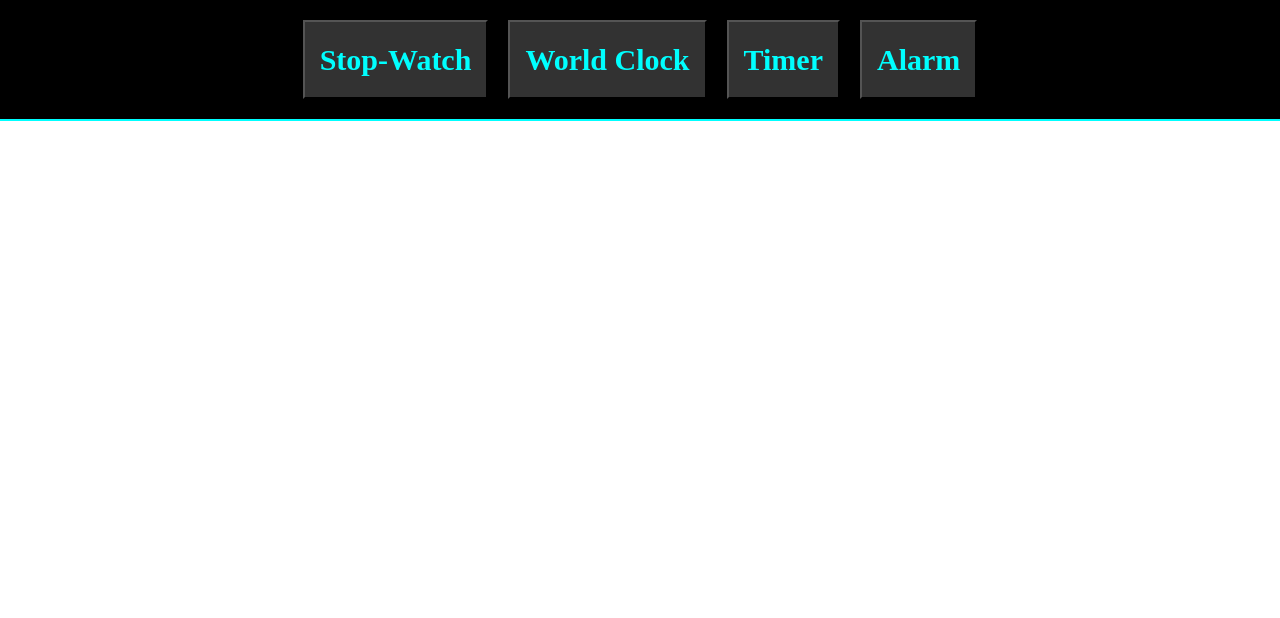
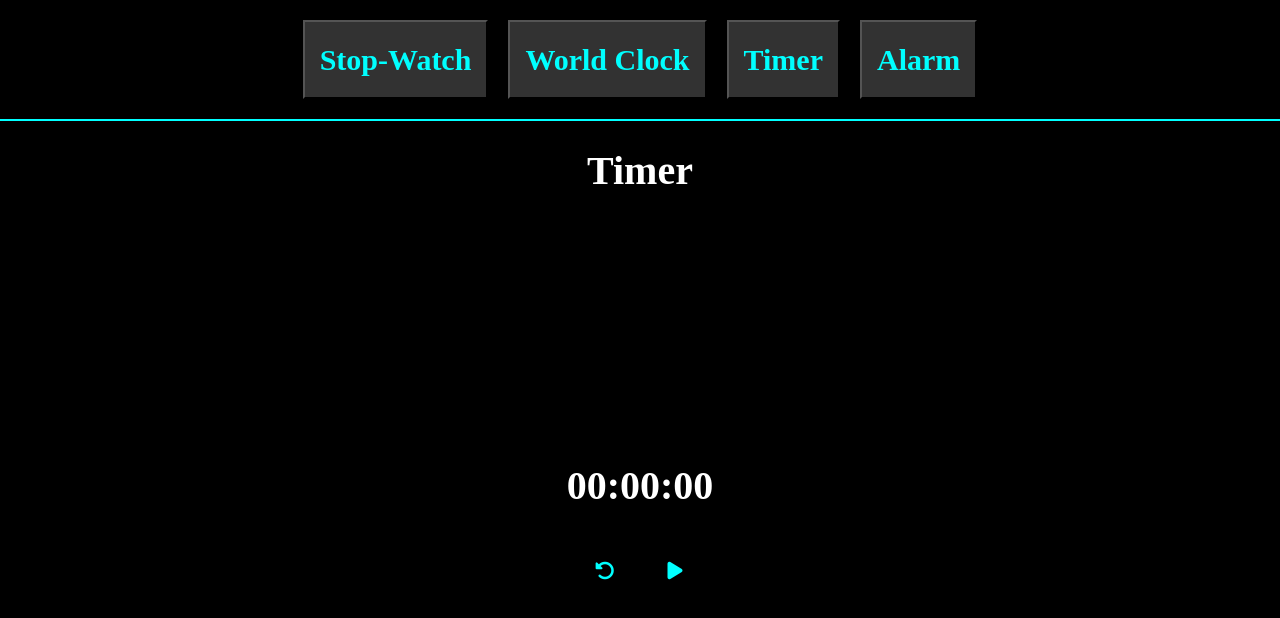
Before and after one commit to HWaterCoding/stopwatch-program, a website built with webpack: page src/template.html in a window 1280 px wide. Both pictures are taken after a click on the button "Timer". Built offline with nearby package versions, Linux system fonts and the light colour scheme.

Commit message:
Create DOM generation function for load-timer

```diff
--- a/src/apps/index.js
+++ b/src/apps/index.js
@@ -1,3 +1,7 @@
+//THIS WILL EVENTUALLY BECOME SOMETHING LIKE "INIT-STOPWATCH.JS" AND BE USED TO SWITCH BETWEEN APPS.
+//WE WILL PUT ALL OF THIS INTO A DEFAULT FUNCTION, EXPORT IT, AND CALL IT IN "APP-CONTROLLER.JS"
+
+
 //Import CSS
 import "../styles.css";
 
@@ -9,41 +13,41 @@ import lapTime from "./stopwatch-app/lap-manager.js";
 import bindUI from "./stopwatch-app/ui-controller.js";
 
 //Default page-load of stopwatch application:
-const loadStopwatchDOM = loadStopwatch();
-const stopwatch = createStopwatch();
-const renderer = renderTime(stopwatch, loadStopwatchDOM.stopwatchTime);
-const lapper = lapTime(stopwatch, loadStopwatchDOM.lapTimersDiv);
-bindUI(stopwatch, renderer, loadStopwatchDOM, lapper);
+
+// const loadStopwatchDOM = loadStopwatch();
+// const stopwatch = createStopwatch();
+// const renderer = renderTime(stopwatch, loadStopwatchDOM.stopwatchTime);
+// const lapper = lapTime(stopwatch, loadStopwatchDOM.lapTimersDiv);
+// bindUI(stopwatch, renderer, loadStopwatchDOM, lapper);
 
 //Function to reset renderer interval so they don't stack
-let intervalId;
-function startRenderer(renderer){
-    clearInterval(intervalId);
-    intervalId = setInterval(renderer.setTime, 25);
-}
-startRenderer(renderer);
+
+// let intervalId;
+// function startRenderer(renderer){
+//     clearInterval(intervalId);
+//     intervalId = setInterval(renderer.setTime, 25);
+// }
+// startRenderer(renderer);
 
 //Stop-watch logic once the "stopwatch" button on navBar is clicked
 const mainContentDiv = document.getElementById("content");
-const stopwatchBtn = document.getElementById("stopwatchBtn");
-stopwatchBtn.addEventListener("click", () =>{
+const stopwatchNavbarBtn = document.getElementById("stopwatchNavbarBtn");
+stopwatchNavbarBtn.addEventListener("click", () =>{
+
+    let intervalId;
+    function startRenderer(renderer){
+        clearInterval(intervalId);
+        intervalId = setInterval(renderer.setTime, 25);
+    }
+
     mainContentDiv.innerHTML = "";
     const loadStopwatchDOM = loadStopwatch();
     const stopwatch = createStopwatch();
     const renderer = renderTime(stopwatch, loadStopwatchDOM.stopwatchTime);
     const lapper = lapTime(stopwatch, loadStopwatchDOM.lapTimersDiv);
     bindUI(stopwatch, renderer, loadStopwatchDOM, lapper);
-    setInterval(renderer.setTime, 25);
+    startRenderer(renderer);
 });
-
-
-
-
-
-//To-do:
-//4) Store all stopwatch related files into it's own directory and fix filepaths
-//5) Need to fix the CSS sizings and everything of the stopwatch program.
-//6) Make all CSS completely responsive and play around with clamp() on everything.
 
 
 
@@ -52,20 +56,22 @@ stopwatchBtn.addEventListener("click", () =>{
 
 
 
-const clockWrapper = document.getElementById("clockWrapper");
-const clockBtn = document.getElementById("clockBtn");
-clockBtn.addEventListener("click", () =>{
+//TIMER LOGIC
+
+import loadTimer from "./timer-app/load-timer.js";
+
+const timerNavbarBtn = document.getElementById("timerNavbarBtn");
+timerNavbarBtn.addEventListener("click", () =>{
     mainContentDiv.innerHTML = "";
-});
+    loadTimer();
+})
 
-const timerWrapper = document.getElementById("timerWrapper");
-const timerBtn = document.getElementById("timerBtn");
-timerBtn.addEventListener("click", () =>{
-    mainContentDiv.innerHTML = "";
-});
 
-const alarmWrapper = document.getElementById("alarmWrapper");
-const alarmBtn = document.getElementById("alarmBtn");
-alarmBtn.addEventListener("click", () =>{
-    mainContentDiv.innerHTML = "";
-});
+
+
+
+
+//To-do:
+//1) Need to fix the CSS sizings and everything of the stopwatch program.
+//2) Make all CSS completely responsive and play around with clamp() on everything.
+//3) Move pad2() function into a shared utilities directory to use across multiple apps in project
--- /dev/null
+++ b/src/apps/timer-app/load-timer.js
@@ -0,0 +1,38 @@
+export default function loadTimer(){
+
+    const contentDiv = document.getElementById("content");
+    contentDiv.id = "content";
+    const timerWrapper = document.createElement("div");
+    timerWrapper.id = "timerWrapper";
+    contentDiv.appendChild(timerWrapper);
+
+    const timerTitle = document.createElement("h1");
+    timerTitle.textContent = "Timer";
+    const timerDiv = document.createElement("div");
+    timerDiv.id = "timerDiv";
+    timerWrapper.append(timerTitle, timerDiv);
+
+    const timerTime = document.createElement("h1");
+    timerTime.textContent = "00:00:00";
+    const timerButtonContainer = document.createElement("div");
+    timerButtonContainer.id = "timerButtonContainer";
+    timerDiv.append(timerTime, timerButtonContainer);
+
+    const resetTimerBtn = document.createElement("button");
+    const resetTimerIcon = document.createElement("i");
+    resetTimerIcon.classList.add("fa-solid", "fa-rotate-left");
+    resetTimerBtn.appendChild(resetTimerIcon);
+    resetTimerBtn.id = "resetTimerBtn";
+
+    const toggleTimerBtn = document.createElement("button");
+    const playTimerIcon = document.createElement("i");
+    playTimerIcon.classList.add("icon", "fa-solid", "fa-play");
+    const pauseTimerIcon = document.createElement("i");
+    pauseTimerIcon.classList.add("icon", "fa-solid", "fa-pause");
+    toggleTimerBtn.append(playTimerIcon, pauseTimerIcon);
+    toggleTimerBtn.id = "toggleTimerBtn";
+
+    timerButtonContainer.append(resetTimerBtn, toggleTimerBtn);
+
+    return { timerTime, resetTimerBtn, toggleTimerBtn }
+}
--- a/src/styles.css
+++ b/src/styles.css
@@ -41,6 +41,7 @@ h1, h2, h3, h4, h5, h6 {
 
 
 
+/* Main HTML Template CSS::: */
 
 body{
     margin: 0;
@@ -68,13 +69,10 @@ body{
     font-size: clamp(1.5rem, 30px, 2rem);
 }
 
-
-
-
-
 #content{
     background: var(--black-theme);
 }
+
 
 
 
@@ -182,4 +180,56 @@ button.running .fa-pause {
 
 
 
+
+
+
 /* Timer CSS::: */
+#timerWrapper {
+    position: relative;
+    height: 100vh;
+}
+
+#timerWrapper h1{
+    color: var(--white-theme);
+    font-size: clamp(2rem, 40px, 4rem);
+    text-align: center;
+    padding: clamp(1rem, 20px, 2rem);
+    margin: 0;
+}
+
+#timerDiv {
+    max-width: 500px;
+    width: 300px;
+    position: absolute;
+    top: 50%;
+    left: 50%;
+    transform: translate(-50%, -50%);
+}
+
+#timerTime{
+    color: var(--white-theme);
+    font-size: clamp(1.5rem, 35px, 3rem);
+}
+
+#timerButtonContainer{
+    display: flex;
+    justify-content: center;
+    gap: 20px;
+    padding: 10px;
+}
+
+#timerButtonContainer button{
+    width: 50px;
+    height: 50px;
+    font-size: 20px;
+    font-weight: bold;
+    padding: 10px 10px;
+    border-radius: 0;
+    color: var(--cyan-theme);
+    background-color: var(--black-theme);
+    border: none;
+}
+
+#timerButtonContainer button:hover{
+    background: var(--faded-black-theme);
+}
--- a/src/template.html
+++ b/src/template.html
@@ -3,48 +3,32 @@
 <head>
     <meta charset="UTF-8">
     <meta name="viewport" content="width=device-width, initial-scale=1.0">
-    <title>Stop Watch Program</title>
-
-    <!-- <link rel="stylesheet" href="styles.css"> -->
+    <title>Clock Application</title>
     <script src="https://kit.fontawesome.com/00250d9010.js" crossorigin="anonymous"></script>
 </head>
 <body>
 
     <div id="navbar">
-        <button id="stopwatchBtn">Stop-Watch</button>
-        <button id="clockBtn">World Clock</button>
-        <button id="timerBtn">Timer</button>
-        <button id="alarmBtn">Alarm</button>
-    </div>
-
-    <div id="content">
-
+        <button id="stopwatchNavbarBtn">Stop-Watch</button>
+        <button id="clockNavbarBtn">World Clock</button>
+        <button id="timerNavbarBtn">Timer</button>
+        <button id="alarmNavbarBtn">Alarm</button>
     </div>
 
 
+    <div id="content">
+        <div id="timerWrapper">
+            <h1>Timer</h1>
+            <div id="timerDiv">
+                <h1 id="timerTime">00:00:00</h1>
+                <div id="timerButtonContainer">
+                    <button id="resetTimerBtn">Reset</button>
+                    <button id="startTimerBtn">Play</button>
+                </div>
+            </div>
 
-
-    <!-- <div id="stopwatch">
-        <h1>Stop-Watch</h1>
-        <div id="clock">
-            <h1 id="time">00:00:00</h1>
-
-            <div id="lapTimers"></div>
-
-            <div id="buttonContainer">
-                <button id="reset"><i class="fa-solid fa-rotate-left"></i></button>
-                <button id="toggleBtn" class="start">
-                    <i class="icon fa-solid fa-play"></i>
-                    <i class="icon fa-solid fa-pause"></i>
-                </button>
-                <button id="lap"><i class="fa-solid fa-flag"></i></button>
-            </div>
         </div>
-    </div> -->
-
-
-    <!-- <script type="module" src="scripts/index.js"></script> -->
-    <!-- <script src="scripts/performance.js"></script> -->
+    </div>
 
 </body>
 </html>
```
Also changed, not shown: src/apps/timer-app/timer-load.js (deleted).
